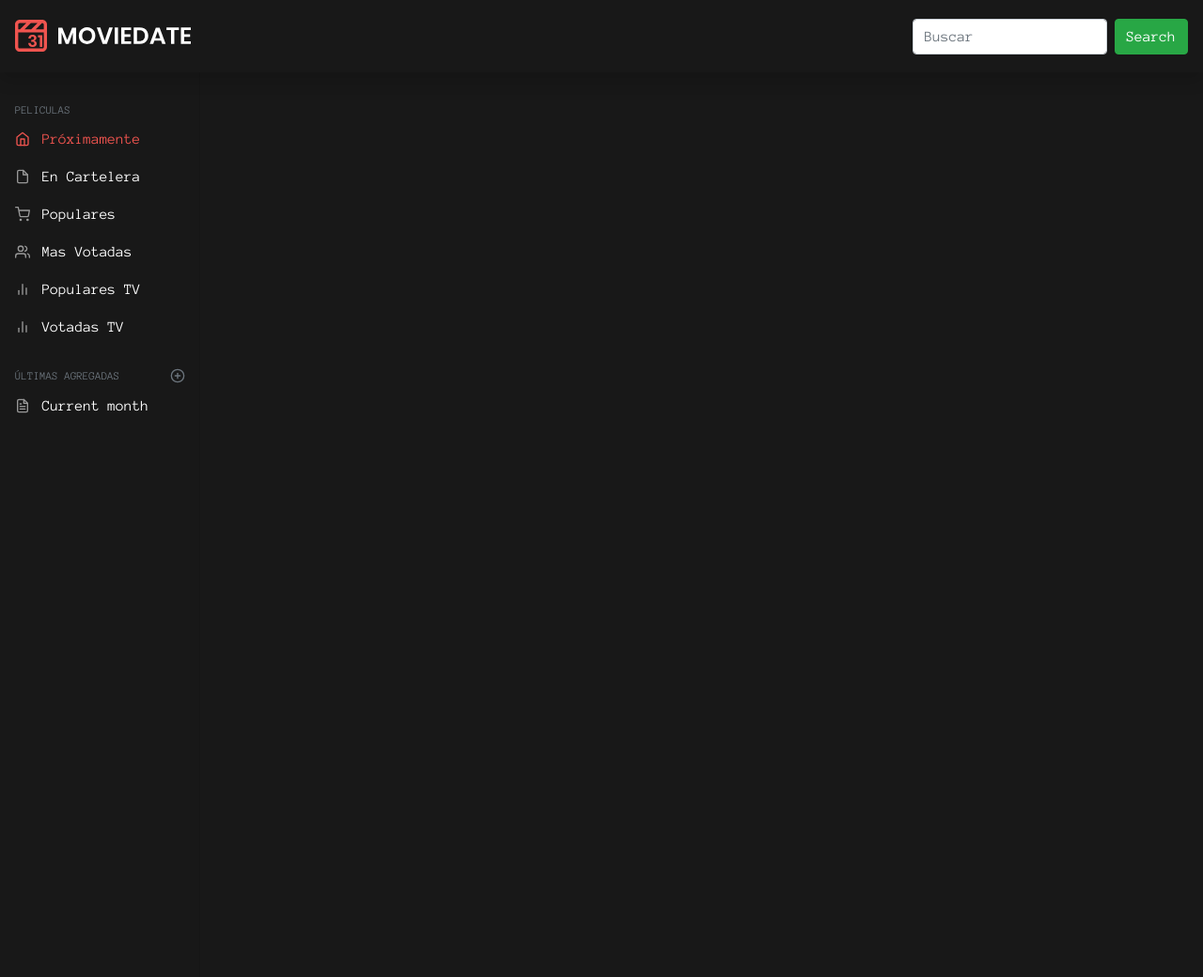
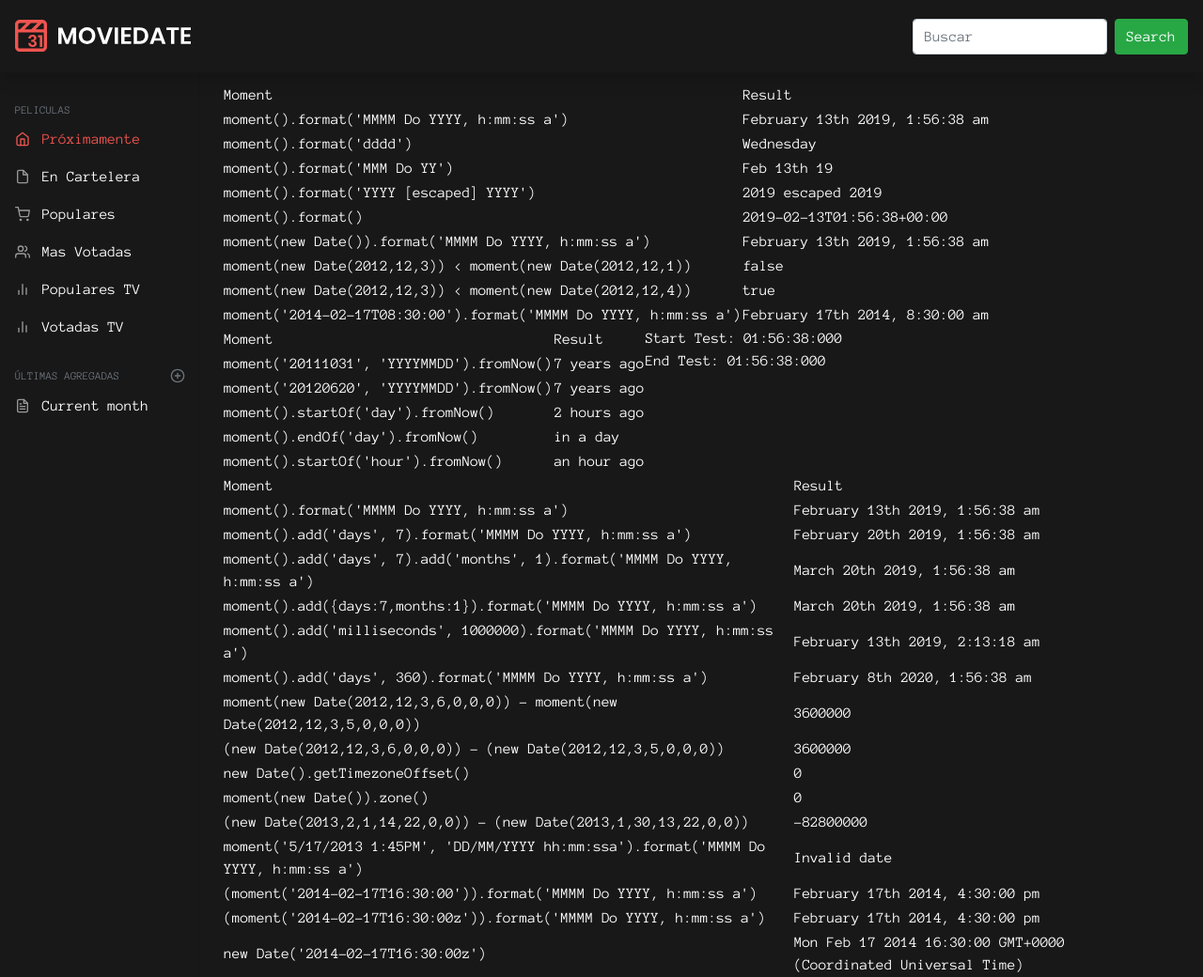
Before and after one commit to Smilesharks/moviedate, a Jekyll site: the page built from about.md, in a window 1280 px wide and 1040 px high. Shown: the whole window at 94% size. Built offline with Jekyll 4.4.1, drawn with Linux system fonts in a browser that asks for light colours; nearby versions of some CDN libraries.

Commit message:
formato de fecha

```diff
--- a/_layouts/dash.html
+++ b/_layouts/dash.html
@@ -4,11 +4,12 @@
   <meta charset="UTF-8"/>
   <title>{{ site.title }}</title>
   <link rel="stylesheet" href="https://stackpath.bootstrapcdn.com/bootstrap/4.2.1/css/bootstrap.min.css" integrity="sha384-GJzZqFGwb1QTTN6wy59ffF1BuGJpLSa9DkKMp0DgiMDm4iYMj70gZWKYbI706tWS" crossorigin="anonymous"/>
-  <link rel="stylesheet" href="{{site.baseulr}}/moviedate/assets/css/sass/dashboard.css"/>
-  <link rel="stylesheet" href="{{site.baseulr}}/moviedate/assets/css/modal.css"/>
+  <link rel="stylesheet" href="{{site.baseulr}}/assets/css/sass/dashboard.css"/>
+  <link rel="stylesheet" href="{{site.baseulr}}/assets/css/modal.css"/>
   <script src="https://cdnjs.cloudflare.com/ajax/libs/jquery/2.1.3/jquery.min.js"></script>
-  <script src="{{site.baseulr}}/moviedate/assets/js/modal.js"></script>
-  <script src="{{site.baseulr}}/moviedate/assets/js/custom.js"></script>
+  <script src="https://cdnjs.cloudflare.com/ajax/libs/moment.js/1.7.2/moment.min.js"></script>
+  <script src="{{site.baseulr}}/assets/js/moment.js"></script>
+  <script src="{{site.baseulr}}/assets/js/custom.js"></script>
   <link rel="stylesheet" href="https://use.fontawesome.com/releases/v5.7.1/css/all.css" integrity="sha384-fnmOCqbTlWIlj8LyTjo7mOUStjsKC4pOpQbqyi7RrhN7udi9RwhKkMHpvLbHG9Sr" crossorigin="anonymous"/>
   <link href="https://fonts.googleapis.com/css?family=Anonymous+Pro|Poppins" rel="stylesheet"/>
 </head>
@@ -27,6 +28,27 @@
     <div class="row content">{% include sidebar.html %}
       <main class="col-md-9 ml-sm-auto col-lg-10 px-4 role">
         <!-- Movie Options-->
+        <div class="container row">
+          <table class="tdata" id="res_table1">
+            <tr>
+              <td class="header_text">Moment</td>
+              <td class="header_text">Result</td><br/>
+            </tr>
+          </table>
+          <table class="tdata" id="res_table2">
+            <tr>
+              <td class="header_text">Moment</td>
+              <td class="header_text">Result</td><br/>
+            </tr>
+          </table>
+          <table class="tdata" id="res_table3">
+            <tr>
+              <td class="header_text">Moment</td>
+              <td class="header_text">Result</td>
+              <div id="msgdiv"></div>
+            </tr>
+          </table>
+        </div>
         <div class="container">
           <div class="row" id="info"></div>
         </div>
--- a/assets/js/custom.js
+++ b/assets/js/custom.js
@@ -74,7 +74,7 @@
 		console.log(JSON.stringify(e.results[i]));
 		var info = document.getElementById('info')
 		var show = document.createElement('div');
-		show.setAttribute("class", "col-3" );
+		show.setAttribute("class", "col-xl-3 col-sm-6 col-xs-12" );
 		show.id = i;
 		var json = e.results[i];
 		var poster = tmdb.images_uri + tmdb.size + e.results[i].poster_path;
@@ -202,7 +202,7 @@
 		console.log(JSON.stringify(e.results[i]));
 		var info = document.getElementById('info')
 		var show = document.createElement('div');
-		show.setAttribute("class", "col-3" );
+		show.setAttribute("class", "col-xl-3 col-sm-6 col-xs-12" );
 		show.id = i;
 		var json = e.results[i];
 		var poster = tmdb.images_uri + tmdb.size + e.results[i].poster_path;
@@ -281,7 +281,7 @@
 		console.log(JSON.stringify(e.results[i]));
 		var info = document.getElementById('info')
 		var show = document.createElement('div');
-		show.setAttribute("class", "col-3" );
+		show.setAttribute("class", "col-xl-3 col-sm-6 col-xs-12" );
 		show.id = i;
 		var json = e.results[i];
 		var poster = tmdb.images_uri + tmdb.size + e.results[i].poster_path;
@@ -294,7 +294,7 @@
 		if (img.src === 'http://image.tmdb.org/t/p/w500null') {
 		  img.src = 'http://colouringbook.org/SVG/2011/COLOURINGBOOK.ORG/cartoon_tv_black_white_line_art_scalable_vector_graphics_svg_inkscape_adobe_illustrator_clip_art_clipart_coloring_book_colouring-1331px.png';
 		}
-		show.innerHTML += '<div class="poster card text-white d-flex"><span class="w-100 status"><div class="m-2 primary">Estreno</div></span><div class="poster__grad"></div><div class="poster__img" style="filter: grayscale(1);background-image:url('+ poster +')"></div><div class="poster__info align-self-end w-100 p-2"><h3 class="h4 poster__title card-title">'+ e.results[i].title + '</h3><p class="poster__text m-0">' + vote + '</p></div></div><div class="poster__footer row mt-2 mb-4"><div class="col-3"><a class="btn btn-secondary"><i class="fas fa-ticket-alt"></i></a></div><div class="col-9"><a class="btn btn-primary w-100">Ver Trailer</a></div></div>';
+		show.innerHTML += '<div class="poster card text-white d-flex"><span class="w-100 status"><div class="m-2 primary">Estreno</div></span><div class="poster__grad"></div><div class="poster__img" style="filter: grayscale(1);background-image:url('+ poster +')"></div><div class="poster__info align-self-end w-100 p-2"><h3 class="h4 poster__title card-title">'+ e.results[i].title + '</h3><p class="poster__text m-0">' + vote + '</p></div></div><div class="poster__footer row mt-2 mb-4"><div class="col-3"><div class="btn btn-secondary"><i class="fas fa-ticket-alt"></i></div></div><div class="col-9"><a id="one" class="button btn btn-primary w-100">Ver Trailer</a></div></div>';
 
 		function click() {
 		  var display = document.getElementById('display');
@@ -348,7 +348,7 @@
 		console.log(JSON.stringify(e.results[i]));
 		var info = document.getElementById('info')
 		var show = document.createElement('div');
-		show.setAttribute("class", "col-3" );
+		show.setAttribute("class", "col-xl-3 col-sm-6 col-xs-12" );
 		show.id = i;
 		var json = e.results[i];
 		var poster = tmdb.images_uri + tmdb.size + e.results[i].poster_path;
@@ -422,6 +422,7 @@
 		var name = e.results[i].title;
 		var vote = e.results[i].vote_average;
 		var video = e.results[i].movie_id;
+		var estreno = e.results[i].release_date
 		var img = new Image();
 		// img.src = poster;
 		info.appendChild(show);
@@ -429,7 +430,7 @@
 		if (img.src === 'http://image.tmdb.org/t/p/w500null') {
 		  img.src = 'http://colouringbook.org/SVG/2011/COLOURINGBOOK.ORG/cartoon_tv_black_white_line_art_scalable_vector_graphics_svg_inkscape_adobe_illustrator_clip_art_clipart_coloring_book_colouring-1331px.png';
 		}
-		show.innerHTML += '<div class="poster card text-white d-flex"><span class="w-100 status"><div class="m-2 primary">Estreno</div></span><div class="poster__grad"></div><div class="poster__img" style="filter: grayscale(1);background-image:url('+ poster +')"></div><div class="poster__info align-self-end w-100 p-2"><h3 class="h4 poster__title card-title">'+ e.results[i].title + '</h3><p class="poster__text m-0">' + e.results[i].release_date + '</p></div></div><div class="poster__footer row mt-2 mb-4"><div class="col-3"><div class="btn btn-secondary"><i class="fas fa-ticket-alt"></i></div></div><div class="col-9"><a id="one" class="button btn btn-primary w-100">Ver Trailer</a></div></div>';
+		show.innerHTML += '<div class="poster card text-white d-flex"><span class="w-100 status"><div class="m-2 primary">Estreno</div></span><div class="poster__grad"></div><div class="poster__img" style="filter: grayscale(1);background-image:url('+ poster +')"></div><div class="poster__info align-self-end w-100 p-2"><h3 class="h4 poster__title card-title">'+ e.results[i].title + '</h3><p class="poster__text m-0">' + estreno + '</p></div></div><div class="poster__footer row mt-2 mb-4"><div class="col-3"><div class="btn btn-secondary"><i class="fas fa-ticket-alt"></i></div></div><div class="col-9"><a id="one" class="button btn btn-primary w-100">Ver Trailer</a></div></div>';
 
 		function click() {
 		  var display = document.getElementById('display');
@@ -483,7 +484,7 @@
 		console.log(JSON.stringify(e.results[i]));
 		var info = document.getElementById('info')
 		var show = document.createElement('div');
-		show.setAttribute("class", "col-3" );
+		show.setAttribute("class", "col-xl-3 col-sm-6 col-xs-12" );
 		show.id = i;
 		var json = e.results[i];
 		var poster = tmdb.images_uri + tmdb.size + e.results[i].poster_path;
@@ -496,7 +497,7 @@
 		if (img.src === 'http://image.tmdb.org/t/p/w500null') {
 		  img.src = 'http://colouringbook.org/SVG/2011/COLOURINGBOOK.ORG/cartoon_tv_black_white_line_art_scalable_vector_graphics_svg_inkscape_adobe_illustrator_clip_art_clipart_coloring_book_colouring-1331px.png';
 		}
-		show.innerHTML += '<div class="poster card text-white d-flex"><span class="w-100 status"><div class="m-2 primary">Estreno</div></span><div class="poster__grad"></div><div class="poster__img" style="filter: grayscale(1);background-image:url('+ poster +')"></div><div class="poster__info align-self-end w-100 p-2"><h3 class="h4 poster__title card-title">'+ name + '</h3><p class="poster__text m-0">' + e.results[i].vote_average + '</p></div></div><div class="poster__footer row mt-2 mb-4"><div class="col-3"><a class="btn btn-secondary"><i class="fas fa-ticket-alt"></i></a></div><div class="col-9"><a class="btn btn-primary w-100">Ver Trailer</a></div></div>';
+		show.innerHTML += '<div class="poster card text-white d-flex"><span class="w-100 status"><div class="m-2 primary">Estreno</div></span><div class="poster__grad"></div><div class="poster__img" style="filter: grayscale(1);background-image:url('+ poster +')"></div><div class="poster__info align-self-end w-100 p-2"><h3 class="h4 poster__title card-title">'+ e.results[i].title + '</h3><p class="poster__text m-0">' + vote + '</p></div></div><div class="poster__footer row mt-2 mb-4"><div class="col-3"><div class="btn btn-secondary"><i class="fas fa-ticket-alt"></i></div></div><div class="col-9"><a id="one" class="button btn btn-primary w-100">Ver Trailer</a></div></div>';
 
 		function click() {
 		  var display = document.getElementById('display');
@@ -549,7 +550,7 @@
 		console.log(JSON.stringify(e.results[i]));
 		var info = document.getElementById('info')
 		var show = document.createElement('div');
-		show.setAttribute("class", "col-3" );
+		show.setAttribute("class", "col-xl-3 col-sm-6 col-xs-12" );
 		show.id = i;
 		var json = e.results[i];
 		var poster = tmdb.images_uri + tmdb.size + e.results[i].poster_path;
@@ -562,7 +563,7 @@
 		if (img.src === 'http://image.tmdb.org/t/p/w500null') {
 		  img.src = 'http://colouringbook.org/SVG/2011/COLOURINGBOOK.ORG/cartoon_tv_black_white_line_art_scalable_vector_graphics_svg_inkscape_adobe_illustrator_clip_art_clipart_coloring_book_colouring-1331px.png';
 		}
-		show.innerHTML += '<div class="poster card text-white d-flex"><span class="w-100 status"><div class="m-2 primary">Estreno</div></span><div class="poster__grad"></div><div class="poster__img" style="filter: grayscale(1);background-image:url('+ poster +')"></div><div class="poster__info align-self-end w-100 p-2"><h3 class="h4 poster__title card-title">'+ name + '</h3><p class="poster__text m-0">' + vote + '</p></div></div><div class="poster__footer row mt-2 mb-4"><div class="col-3"><a class="btn btn-secondary"><i class="fas fa-ticket-alt"></i></a></div><div class="col-9"><a class="btn btn-primary w-100">Ver Trailer</a></div></div>';
+		show.innerHTML += '<div class="poster card text-white d-flex"><span class="w-100 status"><div class="m-2 primary">Estreno</div></span><div class="poster__grad"></div><div class="poster__img" style="filter: grayscale(1);background-image:url('+ poster +')"></div><div class="poster__info align-self-end w-100 p-2"><h3 class="h4 poster__title card-title">'+ e.results[i].title + '</h3><p class="poster__text m-0">' + vote + '</p></div></div><div class="poster__footer row mt-2 mb-4"><div class="col-3"><div class="btn btn-secondary"><i class="fas fa-ticket-alt"></i></div></div><div class="col-9"><a id="one" class="button btn btn-primary w-100">Ver Trailer</a></div></div>';
 
 		function click() {
 		  var display = document.getElementById('display');
--- /dev/null
+++ b/assets/js/moment.js
@@ -0,0 +1,53 @@
+function LogIt(msg) {
+    $("#msgdiv").append(msg + "</br>");
+}
+
+function DoItShowIt(table_id, item) {
+    var value = "";
+    try {
+        value = eval(item);
+    } catch (err) {
+        value = "*parse error*";
+    }
+    var msg = "<td class='item_text'>" + item + "</td>" + "<td class='norm_text'>" + value + "</td>";
+    $(table_id).append("<tr>" + msg + "</tr>");
+}
+
+$(document).ready(function () {
+
+    LogIt("Start Test: " + moment().format("HH:mm:ss:SSS"));
+
+    DoItShowIt("#res_table1", "moment().format('MMMM Do YYYY, h:mm:ss a')");
+    DoItShowIt("#res_table1", "moment().format('dddd')");
+    DoItShowIt("#res_table1", "moment().format('MMM Do YY')");
+    DoItShowIt("#res_table1", "moment().format('YYYY [escaped] YYYY')");
+    DoItShowIt("#res_table1", "moment().format()");
+    DoItShowIt("#res_table1", "moment(new Date()).format('MMMM Do YYYY, h:mm:ss a')");
+    DoItShowIt("#res_table1", "moment(new Date(2012,12,3)) < moment(new Date(2012,12,1))");
+    DoItShowIt("#res_table1", "moment(new Date(2012,12,3)) < moment(new Date(2012,12,4))");
+    DoItShowIt("#res_table1", "moment('2014-02-17T08:30:00').format('MMMM Do YYYY, h:mm:ss a')");
+
+    DoItShowIt("#res_table2", "moment('20111031', 'YYYYMMDD').fromNow()");
+    DoItShowIt("#res_table2", "moment('20120620', 'YYYYMMDD').fromNow()");
+    DoItShowIt("#res_table2", "moment().startOf('day').fromNow()");
+    DoItShowIt("#res_table2", "moment().endOf('day').fromNow()");
+    DoItShowIt("#res_table2", "moment().startOf('hour').fromNow()");
+
+    DoItShowIt("#res_table3", "moment().format('MMMM Do YYYY, h:mm:ss a')");
+    DoItShowIt("#res_table3", "moment().add('days', 7).format('MMMM Do YYYY, h:mm:ss a')");
+    DoItShowIt("#res_table3", "moment().add('days', 7).add('months', 1).format('MMMM Do YYYY, h:mm:ss a')");
+    DoItShowIt("#res_table3", "moment().add({days:7,months:1}).format('MMMM Do YYYY, h:mm:ss a')");
+    DoItShowIt("#res_table3", "moment().add('milliseconds', 1000000).format('MMMM Do YYYY, h:mm:ss a')");
+    DoItShowIt("#res_table3", "moment().add('days', 360).format('MMMM Do YYYY, h:mm:ss a')");
+    DoItShowIt("#res_table3", "moment(new Date(2012,12,3,6,0,0,0)) - moment(new Date(2012,12,3,5,0,0,0))");
+    DoItShowIt("#res_table3", "(new Date(2012,12,3,6,0,0,0)) - (new Date(2012,12,3,5,0,0,0))");
+    DoItShowIt("#res_table3", "new Date().getTimezoneOffset()");
+    DoItShowIt("#res_table3", "moment(new Date()).zone()");
+    DoItShowIt("#res_table3", "(new Date(2013,2,1,14,22,0,0)) - (new Date(2013,1,30,13,22,0,0))");
+    DoItShowIt("#res_table3", "moment('5/17/2013 1:45PM', 'DD/MM/YYYY hh:mm:ssa').format('MMMM Do YYYY, h:mm:ss a')");
+    DoItShowIt("#res_table3", "(moment('2014-02-17T16:30:00')).format('MMMM Do YYYY, h:mm:ss a')");
+    DoItShowIt("#res_table3", "(moment('2014-02-17T16:30:00z')).format('MMMM Do YYYY, h:mm:ss a')");
+    DoItShowIt("#res_table3", "new Date('2014-02-17T16:30:00z')");
+
+    LogIt("End Test: " + moment().format("HH:mm:ss:SSS"));
+});
```
Also changed, not shown: _layouts/pug/dash.pug (+22 -5 lines).
